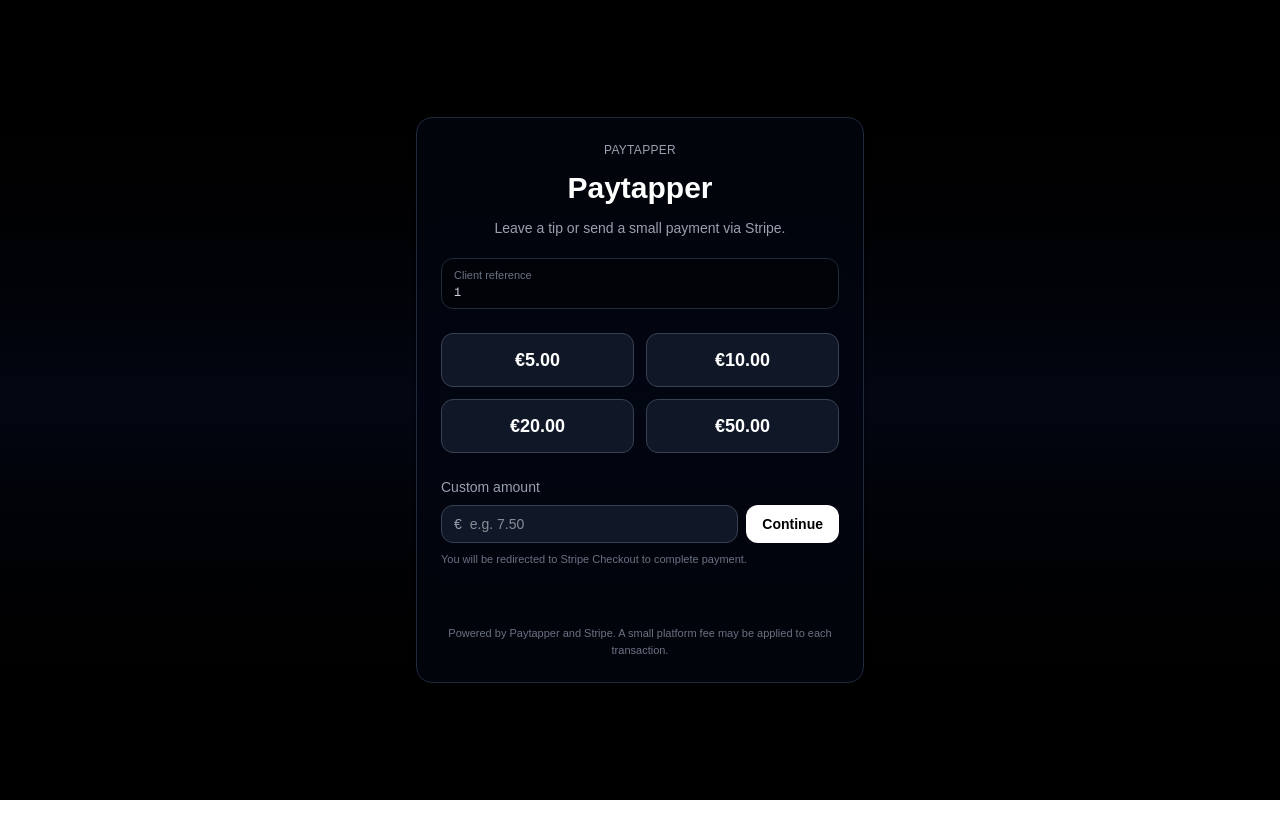
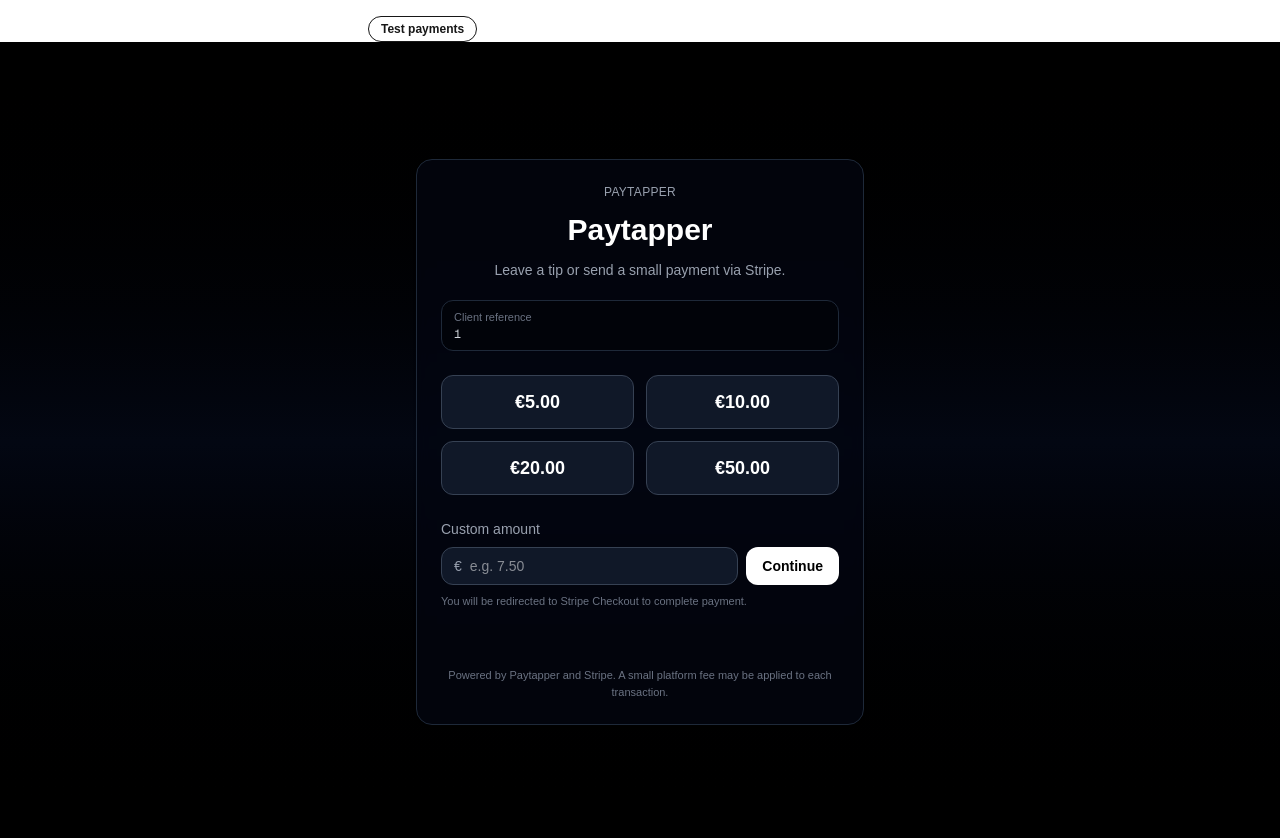
Before and after one commit to Stan7771213/paytapper, a Next.js app: page /tip/1 in a window 1280 px wide. Shown: the top 838 px of the page. Before the commit the page ends 800 px from the top, so only its background shows below. Built offline with nearby package versions, Linux system fonts and the light colour scheme.

Commit message:
Show test-mode badge on public tip page

```diff
--- a/app/tip/[clientId]/page.tsx
+++ b/app/tip/[clientId]/page.tsx
@@ -14,5 +14,20 @@
   const branding: Client["branding"] | undefined = client?.branding;
   const displayName = client?.branding?.title ?? client?.displayName ?? undefined;
 
-  return <TipClient clientId={clientId} displayName={displayName} branding={branding} />;
+  const stripeMode = process.env.STRIPE_MODE === "live" ? "live" : "test";
+  const isTestMode = stripeMode === "test";
+
+  return (
+    <main className="min-h-screen">
+      <div className="max-w-xl mx-auto px-4 pt-4">
+        {isTestMode ? (
+          <div className="inline-flex items-center rounded-full border px-3 py-1 text-xs font-semibold">
+            Test payments
+          </div>
+        ) : null}
+      </div>
+
+      <TipClient clientId={clientId} displayName={displayName} branding={branding} />
+    </main>
+  );
 }
```
Also changed, not shown: 1 other file (tests, documents, lock files or other folders).
